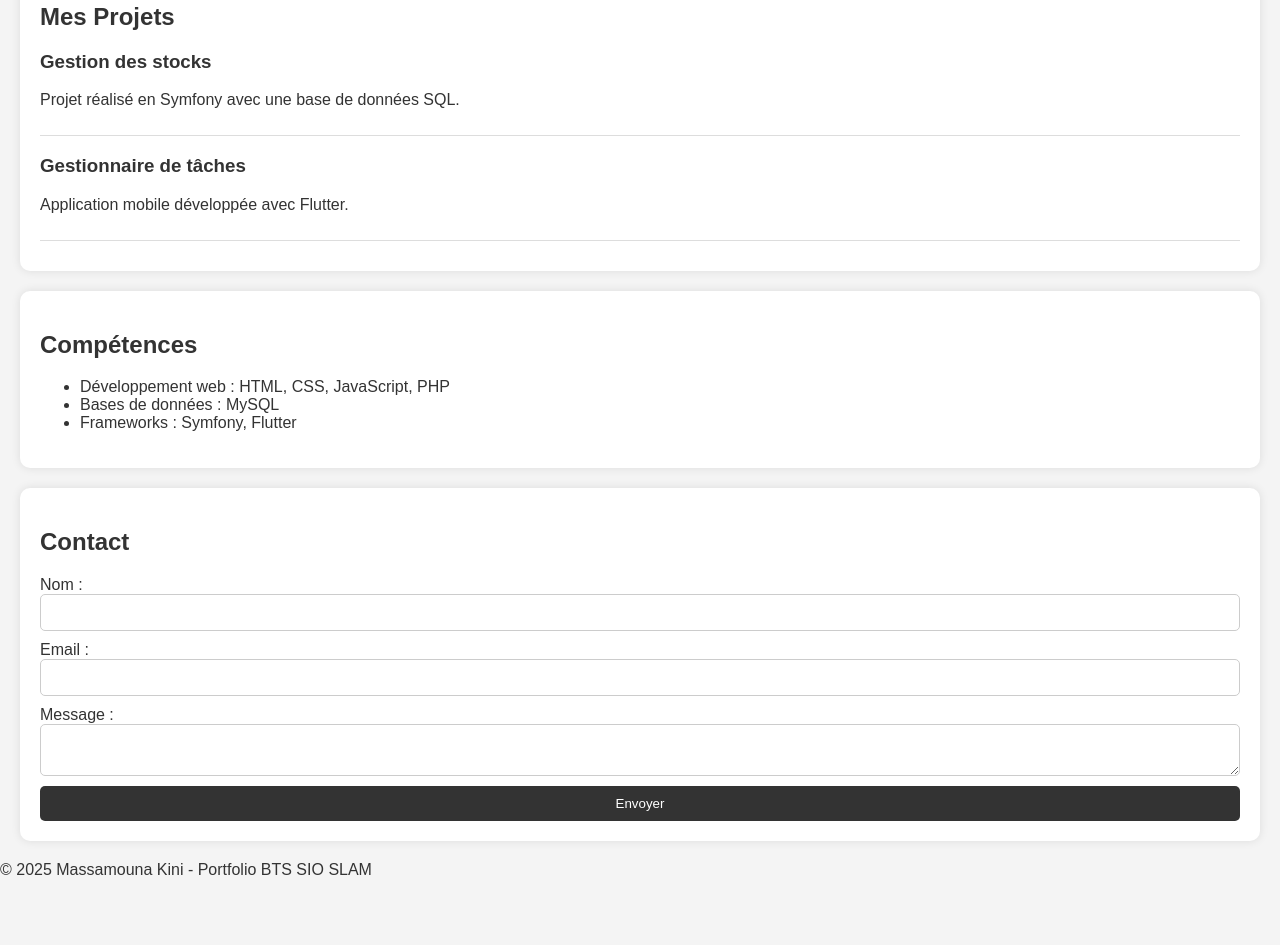
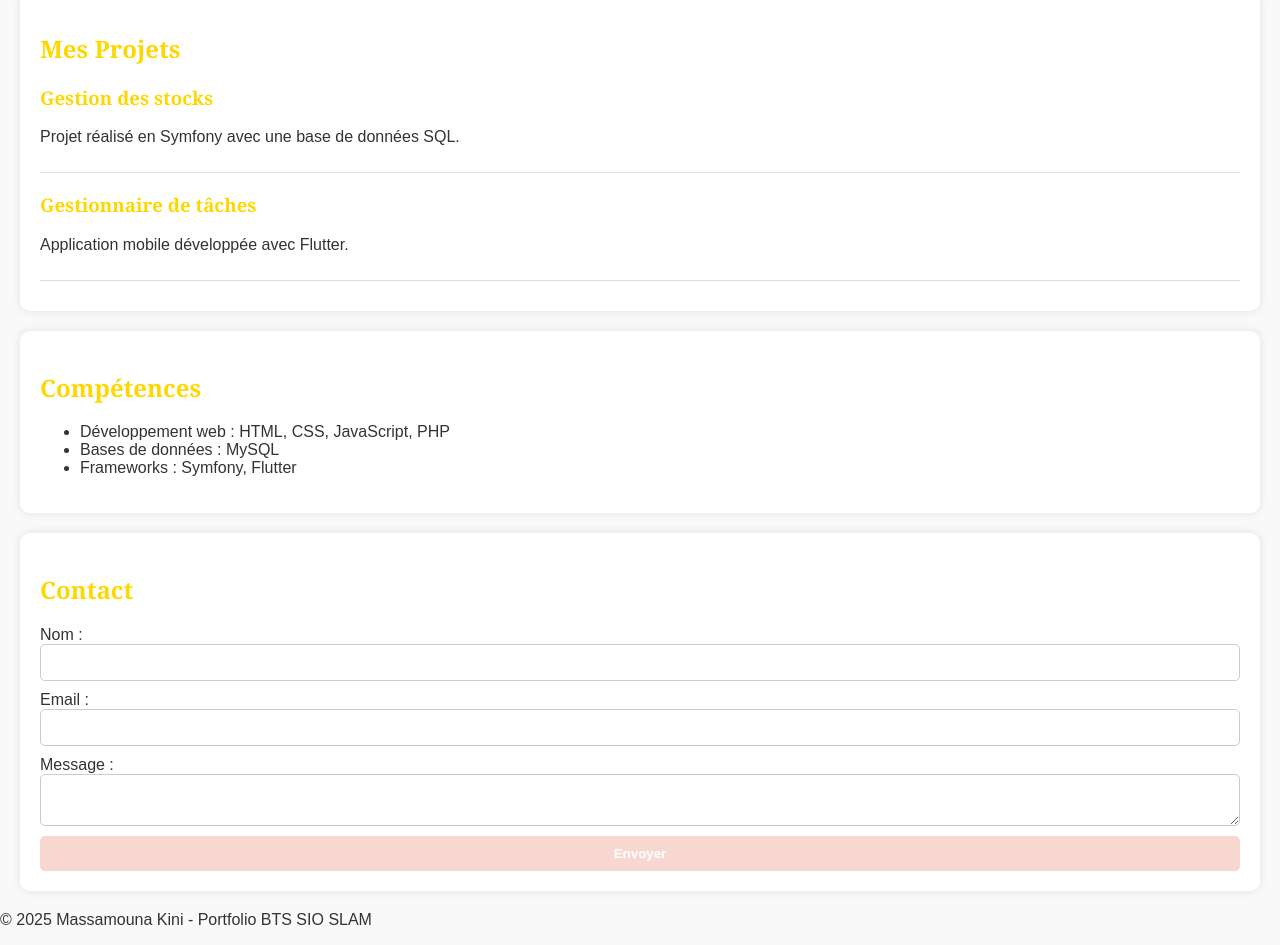
Before and after one commit to Kinimassamouna/portfolio_2025, a plain HTML site: page index.html in a window 1280 px wide. Shown: the part 373-1318 px from the top of the page. Before the commit the page ends 1268 px from the top, so only its background shows below. Drawn offline with Linux system fonts and the light colour scheme.

Commit message:
Mise à jour du portfolio

```diff
--- a/index.html
+++ b/index.html
@@ -18,6 +18,9 @@
                 <li><a href="#contact">Contact</a></li>
             </ul>
         </nav>
+        <div class="photo-container">
+            <img src="C:\Users\klhoe\Downloads\IMG_4798.JPG" alt="Ton portrait" class="photo">
+          </div>
     </header>
 
     <section id="about">
--- a/styles.css
+++ b/styles.css
@@ -3,8 +3,8 @@ body {
     font-family: Arial, sans-serif;
     margin: 0;
     padding: 0;
-    background-color: #f4f4f4;
-    color: #333;
+    background-color: #F9F9F9;  /* Fond blanc cassé */
+    color: #333; /* Texte sombre pour la lisibilité */
 }
 
 header {
@@ -28,6 +28,11 @@ nav ul li a {
     color: #fff;
     text-decoration: none;
 }
+
+h1, h2, h3 {
+    color: #FFD700;  /* Or pour les titres */
+    font-family: 'Georgia', serif;  /* Police plus sophistiquée */
+  }
 
 section {
     padding: 20px;
@@ -56,14 +61,15 @@ form input, form textarea {
 }
 
 form button {
-    padding: 10px;
-    background: #333;
+    padding: 10px 20px;
+    background-color: #F8D7D1;  /* Rose poudré */
     color: #fff;
     border: none;
     border-radius: 5px;
+    font-weight: bold;
     cursor: pointer;
 }
 
 form button:hover {
-    background: #555;
+    background-color: #FF6F61;  /* Changement vers un rose vif */
 }
```
